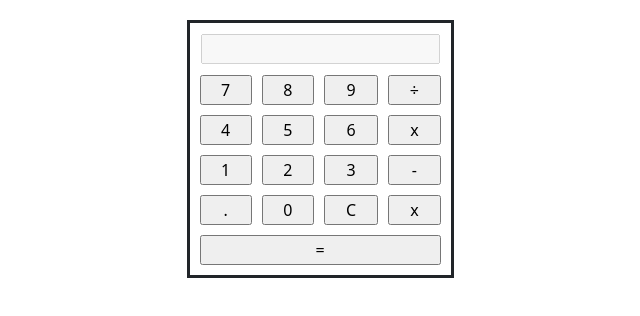
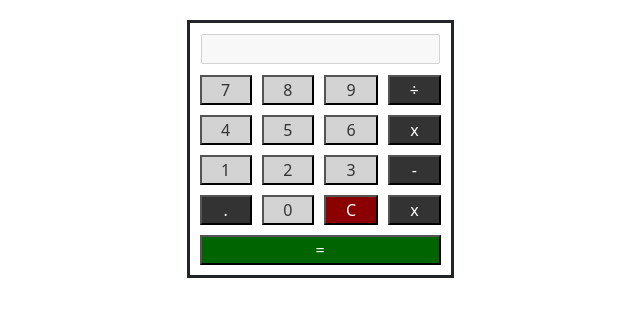
Before and after one commit to Rmany/Calculator, a plain HTML site: page index.html in a window 1280 px wide. Shown: the whole page, without its empty margins (320-960 px from the left). Drawn offline with nearby package versions, Linux system fonts and the light colour scheme.

Commit message:
Update button colours

```diff
--- a/styles.css
+++ b/styles.css
@@ -10,3 +10,22 @@ td {
 input {
   width: 100%;
 }
+.equals {
+  color: #fff;
+  background-color: darkgreen;
+}
+
+.nbr-input {
+  background-color: lightgrey;
+  color: #333;
+}
+
+.clear {
+  background-color: darkred;
+  color: #fff;
+}
+
+.symbol-input {
+  background-color: #333;
+  color: #fff;
+}
```
